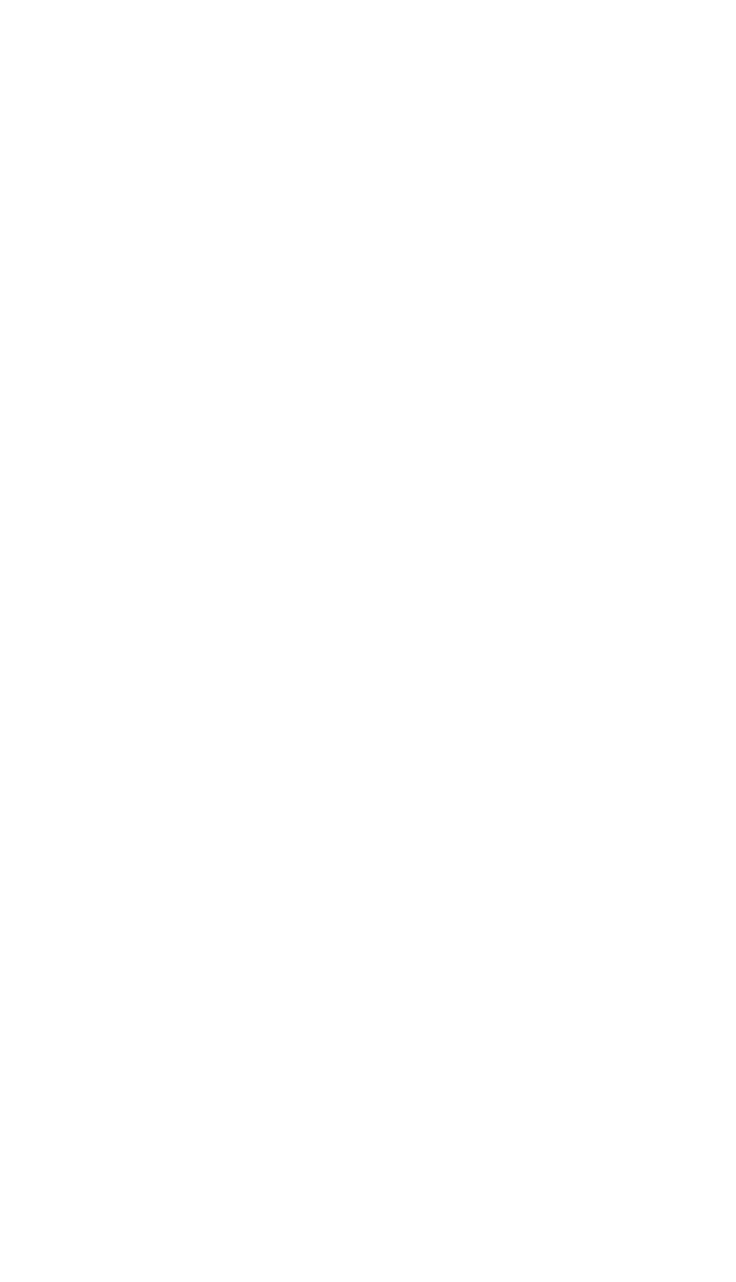
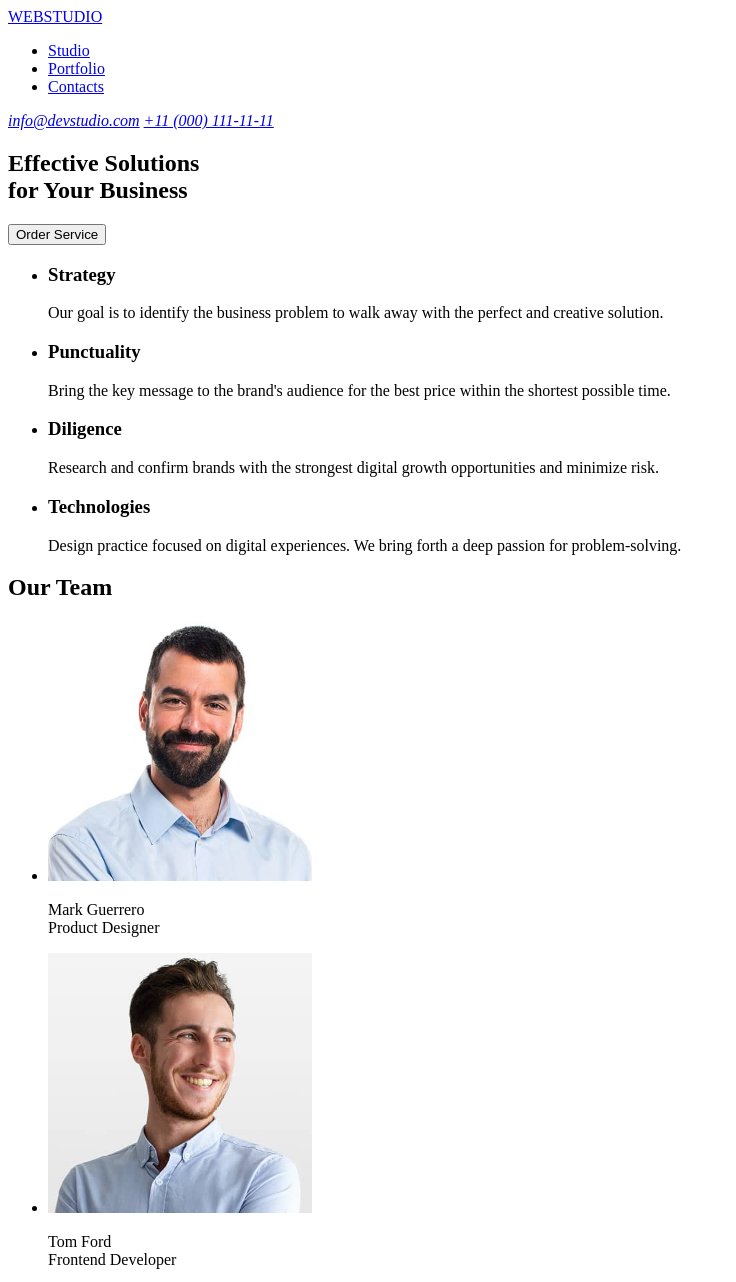
Before and after one commit to AlisaPagan/goit-markup-hw-01, a plain HTML site: page index.html in a window 1280 px wide. Shown: the top 1282 px of the page, without its empty margins (0-736 px from the left). Before the commit the page ends 800 px from the top, so only its background shows below. Drawn offline with Linux system fonts and the light colour scheme.

Commit message:
create html markup of the page

```diff
--- a/index.html
+++ b/index.html
@@ -5,5 +5,141 @@
     <meta name="viewport" content="width=device-width, initial-scale=1.0" />
     <title>Document</title>
   </head>
-  <body></body>
+  <body>
+    <header>
+      <a href="/">WEBSTUDIO</a>
+
+      <nav>
+        <ul>
+          <li>
+            <a href="#">Studio</a>
+          </li>
+          <li>
+            <a href="#">Portfolio</a>
+          </li>
+          <li>
+            <a href="#">Contacts</a>
+          </li>
+        </ul>
+      </nav>
+
+      <address>
+        <a href="mailto:info@devstudio.com">info@devstudio.com</a>
+        <a href="tel:+110001111111">+11 (000) 111-11-11</a>
+      </address>
+    </header>
+
+    <section>
+      <h1>
+        Effective Solutions <br />
+        for Your Business
+      </h1>
+      <button type="button">Order Service</button>
+    </section>
+
+    <section>
+      <ul>
+        <li>
+          <h3>Strategy</h3>
+          <p>
+            Our goal is to identify the business problem to walk away with the
+            perfect and creative solution.
+          </p>
+        </li>
+
+        <li>
+          <h3>Punctuality</h3>
+          <p>
+            Bring the key message to the brand's audience for the best price
+            within the shortest possible time.
+          </p>
+        </li>
+
+        <li>
+          <h3>Diligence</h3>
+          <p>
+            Research and confirm brands with the strongest digital growth
+            opportunities and minimize risk.
+          </p>
+        </li>
+
+        <li>
+          <h3>Technologies</h3>
+          <p>
+            Design practice focused on digital experiences. We bring forth a
+            deep passion for problem-solving.
+          </p>
+        </li>
+      </ul>
+    </section>
+
+    <section>
+      <h2>Our Team</h2>
+      <ul>
+        <li>
+          <img
+            src="/goit-markup-hw-01/images/mark-guerrero.jpg"
+            alt="Mark Guerrero, Product Designer"
+            width="264"
+            height="260"
+          />
+          <br />
+          <p>
+            Mark Guerrero <br />
+            Product Designer
+          </p>
+        </li>
+
+        <li>
+          <img
+            src="/goit-markup-hw-01/images/tom-ford.jpg"
+            alt="Tom Ford, Frontend Developer"
+            width="264"
+            height="260"
+          />
+          <br />
+          <p>
+            Tom Ford <br />
+            Frontend Developer
+          </p>
+        </li>
+
+        <li>
+          <img
+            src="/goit-markup-hw-01/images/camila-garcia.jpg"
+            alt="Camila Garcia, Marketing"
+            width="264"
+            height="260"
+          />
+          <br />
+          <p>
+            Camila Garcia <br />
+            Marketing
+          </p>
+        </li>
+
+        <li>
+          <img
+            src="/goit-markup-hw-01/images/daniel-wilson.jpg"
+            alt="Daniel Wilson, UI Designer"
+            width="264"
+            height="260"
+          />
+          <br />
+          <p>
+            Daniel Wilson <br />
+            UI Designer
+          </p>
+        </li>
+      </ul>
+    </section>
+
+    <footer>
+      <a href="/">WEBSTUDIO</a>
+      <p>
+        Increase the flow of customers and sales for your business with digital
+        marketing & growth solutions.
+      </p>
+    </footer>
+  </body>
 </html>
```
Also changed, not shown: images/camila-garcia.jpg (added), images/daniel-wilson.jpg (added), images/mark-guerrero.jpg (added), images/tom-ford.jpg (added).
